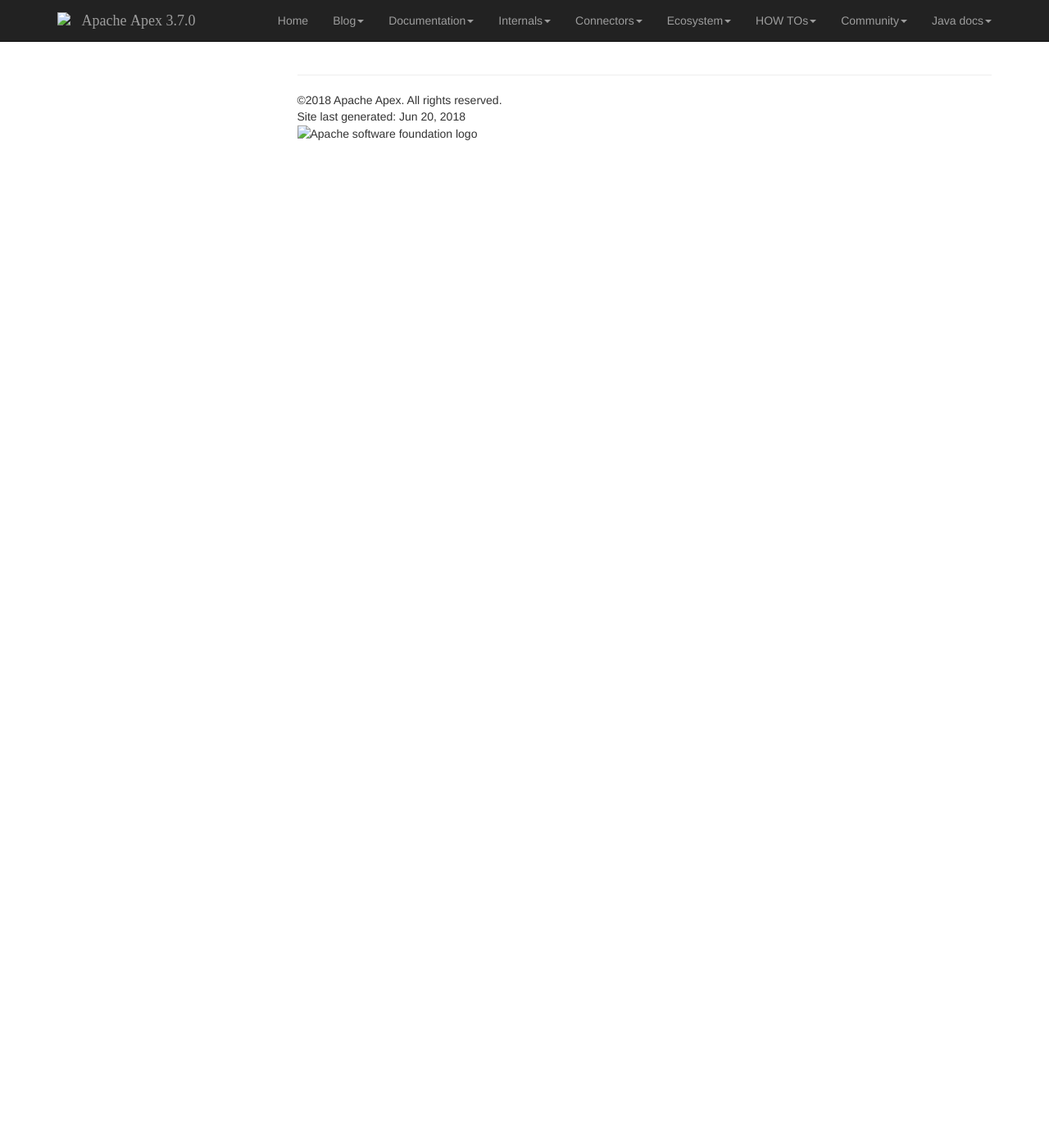
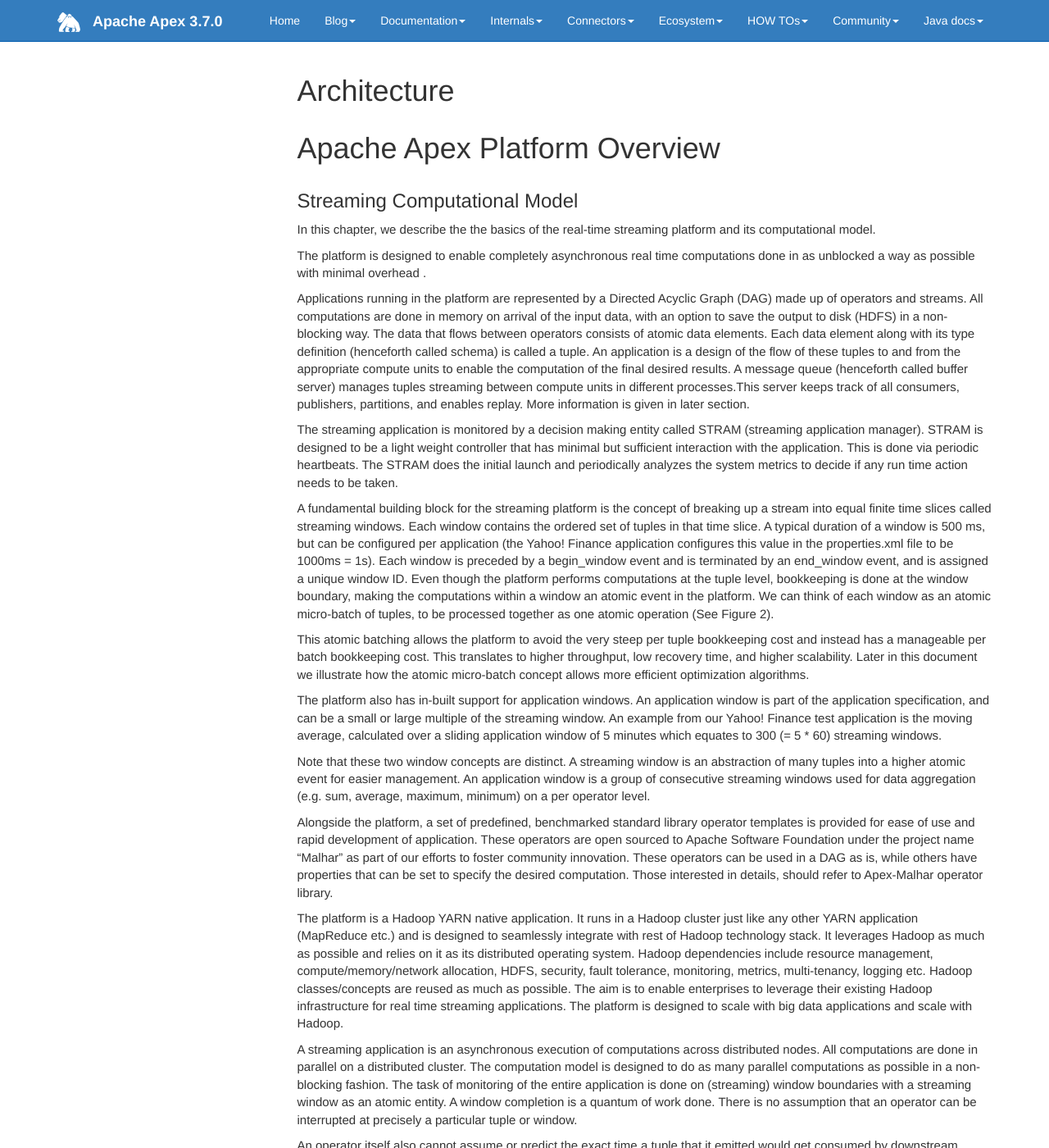
Before and after one commit to apacheapex/apacheapex.github.io, a Jekyll site: the page built from pages/documentation/architecture.md, in a window 1280 px wide and 1400 px high. Shown: the whole window at 82% size. Built offline with Jekyll 4.4.1, drawn with Linux system fonts in a browser that asks for light colours; nearby versions of some CDN libraries; our own code applies the rules of GitHub Pages for plain Markdown files; library files that are not in the unit come from our copies; comment, search, counter and statistics services are not loaded; some of the changed text lies outside the part shown.

Commit message:
first skeleton commit

```diff
--- a/_data/terms.yml
+++ /dev/null
@@ -1 +0,0 @@
-apple: "apple - the fruit of a disiduous tree."
--- a/_data/topnav.yml
+++ b/_data/topnav.yml
@@ -19,7 +19,7 @@ topnav_dropdowns:
     - title: Documentation
       folderitems:
         - title: Architecture
-          url:
+          url: architecture.html
         - title: Use cases
           url:
         - title: High level Streams API
--- a/_includes/sidebar.html
+++ b/_includes/sidebar.html
@@ -1,4 +1,5 @@
 {% assign sidebar = site.data.sidebars[page.sidebar].entries %}
+{% assign blogsidebar = site.data.sidebars.blogentries[page.sidebar].entries %}
 
 <ul id="mysidebar" class="nav">
   <li class="sidebarTitle">{{sidebar[0].product}} {{sidebar[0].version}}</li>
@@ -47,6 +48,54 @@
      {% endif %}
       {% endfor %}
       {% endfor %}
+
+   <li class="sidebarTitle">{{sidebar[0].product}} {{sidebar[0].version}}</li>
+   {% for entry in blogsidebar %}
+   {% for folder in entry.folders %}
+   {% if folder.output contains "web" %}
+   <li>
+   <a href="#">{{ folder.title }}</a>
+   <ul>
+      {% for folderitem in folder.folderitems %}
+      {% if folderitem.output contains "web" %}
+      {% if folderitem.external_url %}
+      <li><a href="{{folderitem.external_url}}" target="_blank">{{folderitem.title}}</a></li>
+      {% elsif page.url == folderitem.url %}
+      <li class="active"><a href="{{folderitem.url | remove: "/"}}">{{folderitem.title}}</a></li>
+      {% elsif folderitem.type == "empty" %}
+      <li><a href="{{folderitem.url | remove: "/"}}">{{folderitem.title}}</a></li>
+
+      {% else %}
+      <li><a href="{{folderitem.url | remove: "/"}}">{{folderitem.title}}</a></li>
+      {% endif %}
+      {% for subfolders in folderitem.subfolders %}
+      {% if subfolders.output contains "web" %}
+      <li class="subfolders">
+          <a href="#">{{ subfolders.title }}</a>
+          <ul>
+              {% for subfolderitem in subfolders.subfolderitems %}
+              {% if subfolderitem.output contains "web" %}
+              {% if subfolderitem.external_url %}
+              <li><a href="{{subfolderitem.external_url}}" target="_blank">{{subfolderitem.title}}</a></li>
+              {% elsif page.url == subfolderitem.url %}
+              <li class="active"><a href="{{subfolderitem.url | remove: "/"}}">{{subfolderitem.title}}</a></li>
+              {% else %}
+              <li><a href="{{subfolderitem.url | remove: "/"}}">{{subfolderitem.title}}</a></li>
+              {% endif %}
+              {% endif %}
+              {% endfor %}
+          </ul>
+      </li>
+      {% endif %}
+      {% endfor %}
+      {% endif %}
+      {% endfor %}
+   </ul>
+   </li>
+   {% endif %}
+   {% endfor %}
+   {% endfor %}
+
       <!-- if you aren't using the accordion, uncomment this block:
          <p class="external">
              <a href="#" id="collapseAll">Collapse All</a> | <a href="#" id="expandAll">Expand All</a>
@@ -54,5 +103,7 @@
          -->
 </ul>
 
+
+
 <!-- this highlights the active parent class in the navgoco sidebar. this is critical so that the parent expands when you're viewing a page. This must appear below the sidebar code above. Otherwise, if placed inside customscripts.js, the script runs before the sidebar code runs and the class never gets inserted.-->
 <script>$("li.active").parents('li').toggleClass("active");</script>
--- a/pages/documentation/architecture.md
+++ b/pages/documentation/architecture.md
@@ -0,0 +1,38 @@
+---
+title: Architecture
+hide_sidebar: false
+keywords: apex architecture
+permalink: architecture.html
+topnav: topnav
+folder: documentation
+toc: false
+---
+
+
+# Apache Apex Platform Overview {#overview}
+## Streaming Computational Model {#StreamingComputeModel}
+In this chapter, we describe the the basics of the real-time streaming platform and its computational model.
+
+The platform is designed to enable completely asynchronous real time computations done in as unblocked a way as possible with minimal overhead .
+
+Applications running in the platform are represented by a Directed Acyclic Graph (DAG) made up of  operators and streams. All computations are done in memory on arrival of the input data, with an option to save the output to disk (HDFS) in a non-blocking way. The data that flows between operators consists of atomic data elements. Each data element along with its type definition (henceforth called schema) is called a tuple. An application is a design of the flow of these tuples to and from the appropriate compute units to enable the computation of the final desired results. A message queue (henceforth called  buffer server) manages tuples streaming between compute units in different processes.This server keeps track of all consumers, publishers, partitions, and enables replay. More information is given in later section.
+
+The streaming application is monitored by a decision making entity called STRAM (streaming application manager). STRAM is designed to be a light weight controller that has minimal but sufficient interaction with the application. This is done via periodic heartbeats. The STRAM does the initial launch and periodically analyzes the system metrics to decide if any run time action needs to be taken.
+
+A fundamental building block for the streaming platform is the concept of breaking up a stream into equal finite time slices called streaming windows. Each window contains the ordered set of tuples in that time slice. A typical duration of a window is 500 ms, but can be configured per application (the Yahoo! Finance application configures this value in the properties.xml file to be 1000ms = 1s). Each window is preceded by a begin_window event and is terminated by an end_window event, and is assigned a unique window ID. Even though the platform performs computations at the tuple level, bookkeeping is done at the window boundary, making the computations within a window an atomic event in the platform.  We can think of each window as an atomic micro-batch of tuples, to be processed together as one atomic operation (See Figure 2).
+
+This atomic batching allows the platform to avoid the very steep per tuple bookkeeping cost and instead has a manageable per batch bookkeeping cost. This translates to higher throughput, low recovery time, and higher scalability. Later in this document we illustrate how the atomic micro-batch concept allows more efficient optimization algorithms.
+
+The platform also has in-built support for application windows.  An application window is part of the application specification, and can be a small or large multiple of the streaming window.  An example from our Yahoo! Finance test application is the moving average, calculated over a sliding application window of 5 minutes which equates to 300 (= 5 * 60) streaming windows.
+
+Note that these two window concepts are distinct.  A streaming window is an abstraction of many tuples into a higher atomic event for easier management.  An application window is a group of consecutive streaming windows used for data aggregation (e.g. sum, average, maximum, minimum) on a per operator level.
+
+
+
+Alongside the platform, a set of predefined, benchmarked standard library operator templates is provided for ease of use and rapid development of application. These operators are open sourced to Apache Software Foundation under the project name “Malhar” as part of our efforts to foster community innovation. These operators can be used in a DAG as is, while others have properties that can be set to specify the desired computation. Those interested in details, should refer to Apex-Malhar operator library.
+
+The platform is a Hadoop YARN native application. It runs in a Hadoop cluster just like any other YARN application (MapReduce etc.) and is designed to seamlessly integrate with rest of Hadoop technology stack. It leverages Hadoop as much as possible and relies on it as its distributed operating system. Hadoop dependencies include resource management, compute/memory/network allocation, HDFS, security, fault tolerance, monitoring, metrics, multi-tenancy, logging etc. Hadoop classes/concepts are reused as much as possible. The aim is to enable enterprises to leverage their existing Hadoop infrastructure for real time streaming applications. The platform is designed to scale with big data applications and scale with Hadoop.
+
+A streaming application is an asynchronous execution of computations across distributed nodes. All computations are done in parallel on a distributed cluster. The computation model is designed to do as many parallel computations as possible in a non-blocking fashion. The task of monitoring of the entire application is done on (streaming) window boundaries with a streaming window as an atomic entity. A window completion is a quantum of work done. There is no assumption that an operator can be interrupted at precisely a particular tuple or window.
+
+An operator itself also cannot assume or predict the exact time a tuple that it emitted would get consumed by downstream operators. The operator processes the tuples it gets and simply emits new tuples based on its business logic. The only guarantee it has is that the upstream operators are processing either the current or some later window, and the downstream operator is processing either the current or some earlier window. The completion of a window (i.e. propagation of the end_window event through an operator) in any operator guarantees that all upstream operators have finished processing this window. Thus, the end_window event is blocking on an operator with multiple outputs, and is a synchronization point in the DAG. The begin_window event does not have any such restriction, a single begin_window event from any upstream operator triggers the operator to start processing tuples.
```
Also changed, not shown: _data/definitions.yml (deleted, +0 -9 lines), _data/glossary.yml (deleted, +0 -11 lines), _data/samplelist.yml (deleted, +0 -107 lines), _data/sidebars/blogentries/writing_to_kudu.yml (renamed from _data/sidebars/writing_to_kudu.yml), 1 other file.
